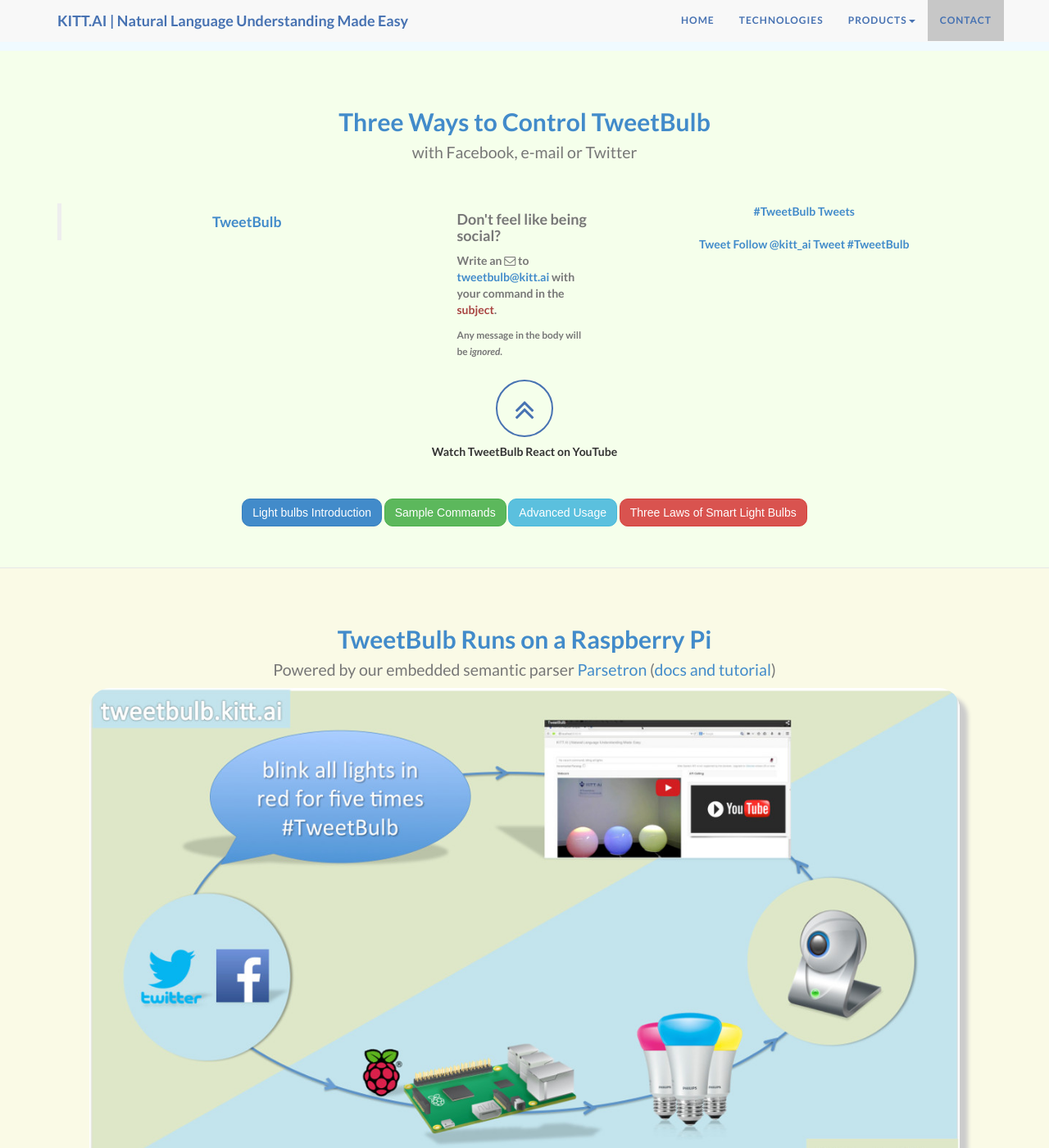
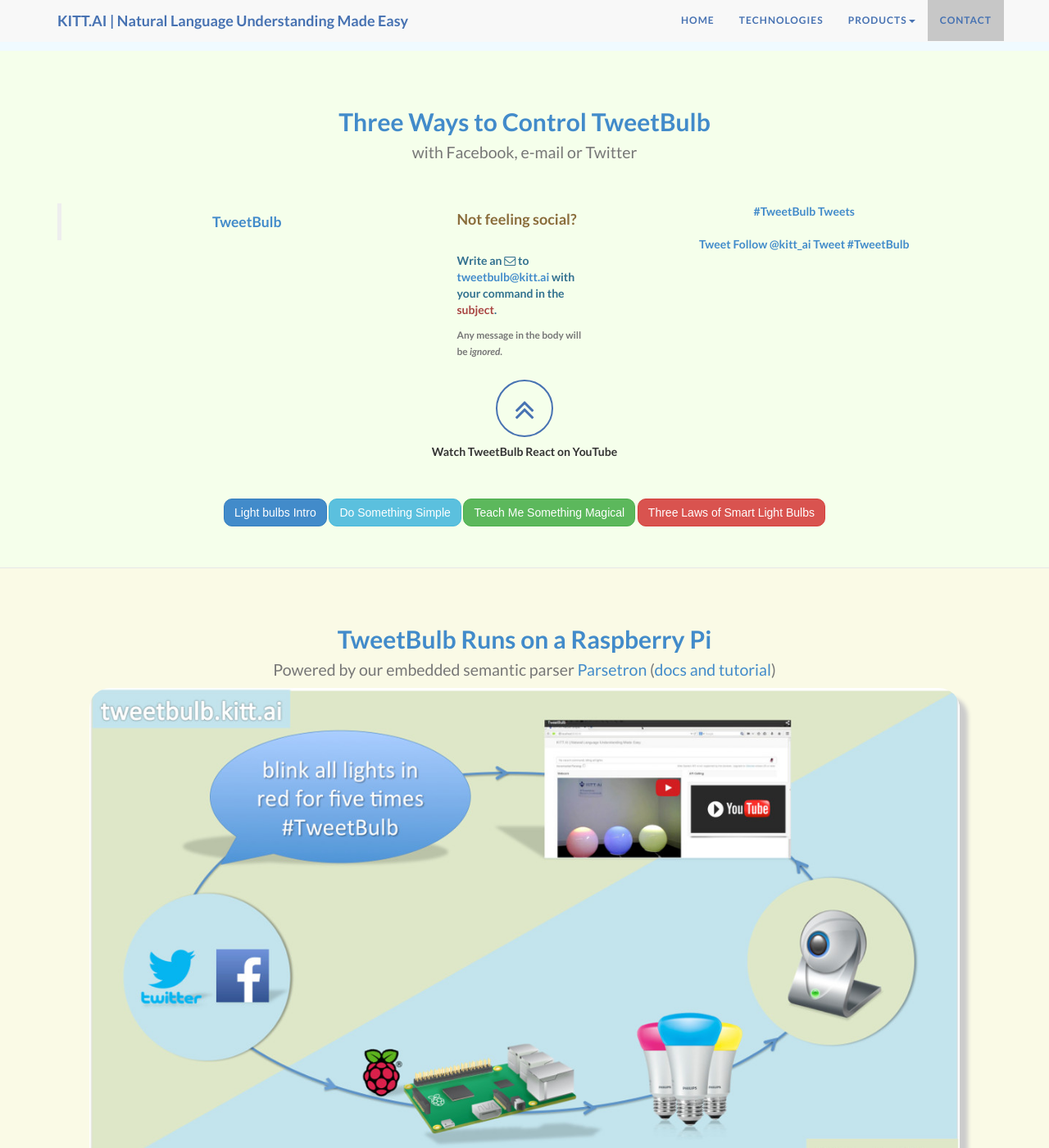
Before and after one commit to Kitt-AI/Kitt-AI.github.io, a Jekyll site: the page built from tweetbulb0/index.html, in a window 1280 px wide and 1400 px high, scrolled down 1744 px. Shown: the whole window at 82% size. Built offline with Jekyll 4.4.1, drawn with Linux system fonts in a browser that asks for light colours; comment, search, counter and statistics services are not loaded; grey boxes are pictures that could not be loaded.

Commit message:
filled in collapsed in tweetbulb

```diff
--- a/_includes/footer.html
+++ b/_includes/footer.html
@@ -23,8 +23,8 @@
                 <p class="copyright text-center text-muted small">Copyright &copy; {{ site.title }} All Rights Reserved</p>
             </div>
             <div class="col-md-4 text-center">
-                <ul class="list-inline social-icons icon-circle icon-zoom">
-                    <li><a href="{{ site.social.twitter }}"><i class="fa fa-twitter"></i></a>
+                <ul class="list-inline social-icons icon-circle icon-zoom with-bg">
+                    <li><a href="{{ site.social.twitter }}"><i class=" fa fa-twitter"></i></a>
                     </li>
                     <li><a href="{{ site.social.github }}"><i class="fa fa-github"></i></a>
                     </li>
--- a/assets/css/landing-page.css
+++ b/assets/css/landing-page.css
@@ -523,40 +523,40 @@
 	transform: scale(1.1) rotate(360deg);
 }
 
- .fa-adn{background-color:#504e54;}
- .fa-apple{background-color:#aeb5c5;}
- .fa-android{background-color:#A5C63B;}
- .fa-bitbucket, .fa-bitbucket-square{background-color:#003366;}
- .fa-bitcoin, .fa-btc{background-color:#F7931A;}
- .fa-css3{background-color:#1572B7;}
- .fa-dribbble{background-color:#F46899;}
- .fa-dropbox{background-color:#018BD3;}
- .fa-facebook, .fa-facebook-square{background-color:#3C599F;}
- .fa-flickr{background-color:#FF0084;}
- .fa-foursquare{background-color:#0086BE;}
- .fa-github, .fa-github-alt, .fa-github-square{background-color:#070709;}
- .fa-google-plus, .fa-google-plus-square{background-color:#CF3D2E;}
- .fa-html5{background-color:#E54D26;}
- .fa-instagram{background-color:#A1755C;}
- .fa-linkedin, .fa-linkedin-square{background-color:#0085AE;}
- .fa-linux{background-color:#FBC002;color:#333;}
- .fa-maxcdn{background-color:#F6AE1C;}
- .fa-pagelines{background-color:#241E20;color:#3984EA;}
- .fa-pinterest, .fa-pinterest-square{background-color:#CC2127;}
- .fa-renren{background-color:#025DAC;}
- .fa-skype{background-color:#01AEF2;}
- .fa-stack-exchange{background-color:#245590;}
- .fa-stack-overflow{background-color:#FF7300;}
- .fa-trello{background-color:#265A7F;}
- .fa-tumblr, .fa-tumblr-square{background-color:#314E6C;}
- .fa-twitter, .fa-twitter-square{background-color:#32CCFE;}
- .fa-vimeo-square{background-color:#229ACC;}
- .fa-vk{background-color:#375474;}
- .fa-weibo{background-color:#D72B2B;}
- .fa-windows{background-color:#12B6F3;}
- .fa-xing, .fa-xing-square{background-color:#00555C;}
- .fa-youtube, .fa-youtube-play, .fa-youtube-square{background-color:#C52F30;}
- /*.fa-envelope, .fa-envelope-o, .fa-envelope-square{background-color:#314E6C;}*/
+.with-bg .fa-adn{background-color:#504e54;}
+.with-bg .fa-apple{background-color:#aeb5c5;}
+.with-bg .fa-android{background-color:#A5C63B;}
+.with-bg .fa-bitbucket, .fa-bitbucket-square{background-color:#003366;}
+.with-bg .fa-bitcoin, .fa-btc{background-color:#F7931A;}
+.with-bg .fa-css3{background-color:#1572B7;}
+.with-bg .fa-dribbble{background-color:#F46899;}
+.with-bg .fa-dropbox{background-color:#018BD3;}
+.with-bg .fa-facebook, .fa-facebook-square{background-color:#3C599F;}
+.with-bg .fa-flickr{background-color:#FF0084;}
+.with-bg .fa-foursquare{background-color:#0086BE;}
+.with-bg .fa-github, .fa-github-alt, .fa-github-square{background-color:#070709;}
+.with-bg .fa-google-plus, .fa-google-plus-square{background-color:#CF3D2E;}
+.with-bg .fa-html5{background-color:#E54D26;}
+.with-bg .fa-instagram{background-color:#A1755C;}
+.with-bg .fa-linkedin, .fa-linkedin-square{background-color:#0085AE;}
+.with-bg .fa-linux{background-color:#FBC002;color:#333;}
+.with-bg .fa-maxcdn{background-color:#F6AE1C;}
+.with-bg .fa-pagelines{background-color:#241E20;color:#3984EA;}
+.with-bg .fa-pinterest, .fa-pinterest-square{background-color:#CC2127;}
+.with-bg .fa-renren{background-color:#025DAC;}
+.with-bg .fa-skype{background-color:#01AEF2;}
+.with-bg .fa-stack-exchange{background-color:#245590;}
+.with-bg .fa-stack-overflow{background-color:#FF7300;}
+.with-bg .fa-trello{background-color:#265A7F;}
+.with-bg .fa-tumblr, .fa-tumblr-square{background-color:#314E6C;}
+.with-bg .fa-twitter, .fa-twitter-square{background-color:#32CCFE;}
+.with-bg .fa-vimeo-square{background-color:#229ACC;}
+.with-bg .fa-vk{background-color:#375474;}
+.with-bg .fa-weibo{background-color:#D72B2B;}
+.with-bg .fa-windows{background-color:#12B6F3;}
+.with-bg .fa-xing, .fa-xing-square{background-color:#00555C;}
+.with-bg .fa-youtube, .fa-youtube-play, .fa-youtube-square{background-color:#C52F30;}
+.with-bg .fa-envelope, .with-bg .fa-envelope-o, .fa-envelope-square{background-color:#314E6C;}
 
 
 .post-preview > a {
--- a/tweetbulb0/index.html
+++ b/tweetbulb0/index.html
@@ -132,8 +132,9 @@
             </div>
 
             <div class="col-lg-2 col-sm-2 text-left text-muted">
-                <h4>Don't feel like being social?</h4>
-                <p>Write an <i class="fa fa-envelope-o fa"></i> to <a href="mailto:tweetbulb@kitt.ai">tweetbulb@kitt.ai</a>
+                <h4 class="text-warning">Not feeling social?</h4>
+                <br>
+                <p class="text-info">Write an <i class="fa fa-envelope-o fa"></i> to <a href="mailto:tweetbulb@kitt.ai">tweetbulb@kitt.ai</a>
                 with your command in the <span class="text-danger">subject</span>.</p>
                 <p><small>Any message in the body will be <i>ignored</i>.</small></p>
 
@@ -176,29 +177,29 @@
         <div class="row">
             <div class="col-md-12 text-center">
                 <button class="btn btn-primary" type="button" data-toggle="collapse" data-target="#lightbulbintro" aria-expanded="false" aria-controls="collapseExample">
-                    Light bulbs Introduction
+                    Light bulbs Intro
                 </button>
-                <button class="btn btn-success" type="button" data-toggle="collapse" data-target="#samplecommands" aria-expanded="false" aria-controls="collapseExample">
-                    Sample Commands
+                <button class="btn btn-info" type="button" data-toggle="collapse" data-target="#samplecommands" aria-expanded="false" aria-controls="collapseExample">
+                    Do Something Simple
                 </button>
-                <button class="btn btn-info" type="button" data-toggle="collapse" data-target="#advancedusage" aria-expanded="false" aria-controls="collapseExample">
-                    Advanced Usage
+                <button class="btn btn-success" type="button" data-toggle="collapse" data-target="#advancedusage" aria-expanded="false" aria-controls="collapseExample">
+                    Teach Me Something Magical
                 </button>
                 <button class="btn btn-danger" type="button" data-toggle="collapse" data-target="#threelaws" aria-expanded="false" aria-controls="collapseExample">
                     Three Laws of Smart Light Bulbs
                 </button>
                 <div class="collapse" id="lightbulbintro">
                     <div class="well text-left">
-                         <h4>Names of our light bulbs:
+                         <h4 class="text-primary">Names of our light bulbs:
                              <i class="fa fa-lightbulb-o fa-2x" style="color: red"></i> <span class="text-primary"><b>left</b></span>
                              <i class="fa fa-lightbulb-o fa-2x" style="color: blue"></i> <span class="text-primary"><b>middle</b></span>
                              <i class="fa fa-lightbulb-o fa-2x" style="color: orange"></i> <span class="text-primary"><b>right</b></span>
                         </h4>
                          <br>
 
-                         They can:
+                         <h4 class="text-primary">They can:</h4>
                          <br>
-                         <div class="text-left">
+                         <div class="text-left text-muted">
                              <ul>
                                  <li>turn on/off, and blink</li>
                                  <li>display 16 million different colors each</li>
@@ -210,7 +211,7 @@
                 </div>
                  <div class="collapse" id="samplecommands">
                     <div class="well text-left">
-                         <h4>Something you can do:</h4>
+                         <h4 class="text-primary">Something you can do:</h4>
                          <br>
                          <div class="text-left">
                              <ul>
@@ -219,8 +220,11 @@
                                      <span style="color: purple">purple</span> and <span class="text-primary">right</span> light to
                                      <span style="color: blue">bluish</span>
                                  </span></li>
-                                 <li><span class="text-info">Give me a romantic theme!</span></li>
-                                 <li><span class="text-info">Go Seattle Seahawks!</span></li>
+                                 <li class="text-info">Blink all lights <span class="text-warning">five</span> times in <span style="color: red">red</span></li>
+                                 <li class="text-info">Give me a romantic theme!</li>
+                                 <li class="text-info">Go Seattle Seahawks!
+                                     <small>(<span class="text-danger">Go ***</span> is a special trigger to
+                                         flash all lights with the color of ***)</small></li>
                              </ul>
                          </div>
 
@@ -229,8 +233,25 @@
                 </div>
                 <div class="collapse" id="advancedusage">
                     <div class="well text-left">
-                        <h4></h4>
+                        <p class="text-muted">You can teach TweetBulb to do stuff you want! Use the following magic phrases:</p>
+                        <h4 class="text-primary text-center">When I say
+                            <span class="text-danger"><i>[something magical]</i></span> please
+                            <span class="text-info"><i>[do something specific]</i></span></h4>
+
                         <br>
+                        <p class="text-muted">for instance:</p>
+                          <div class="text-left">
+                                 <p class="text-primary text-center">When I say
+                                     <span class="text-danger"><i>Garfield</i></span> please
+                                     <span class="text-info"><i>blink all lights in orange</i></span></p>
+                                 <p class="text-primary text-center">When I say
+                                     <span class="text-danger"><i>USA flag</i></span> please
+                                     <span class="text-info"><i>turn all lights to blue white and red</i></span></p>
+                                 <p class="text-primary text-center">When I say
+                                     <span class="text-danger"><i>Bumblebee</i></span> please
+                                     <span class="text-info"><i>flash all lights three times in yellow</i></span></p>
+                         </div>
+
                     </div>
                 </div>
                 <div class="collapse" id="threelaws">
```
